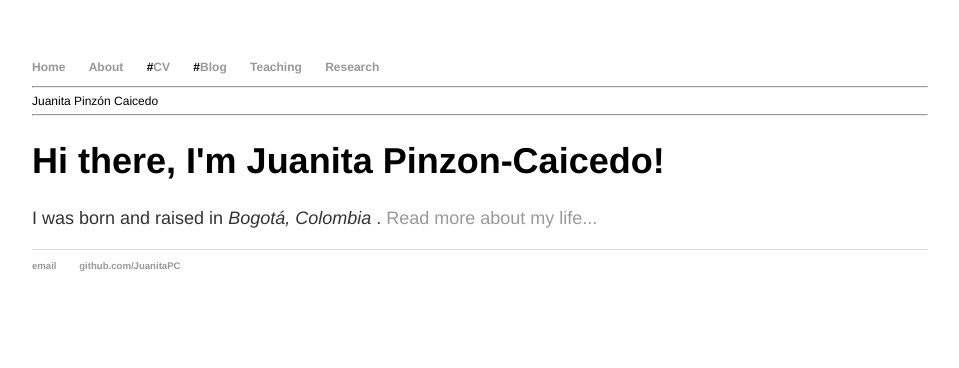
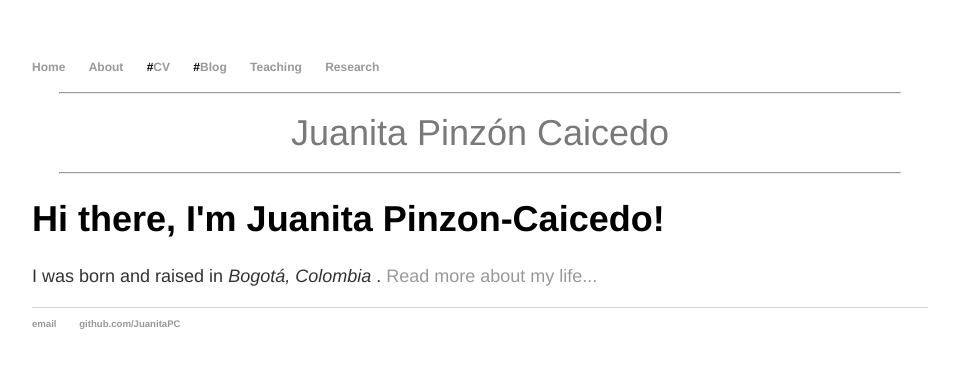
Before and after one commit to JuanitaPC/JuanitaPC.github.io, a Jekyll site: the page built from index.html, in a window 1280 px wide. Shown: the top 368 px of the page, without its empty margins (160-1119 px from the left). Built offline with Jekyll 4.4.1, drawn with Linux system fonts in a browser that asks for light colours.

Commit message:
Update main.css

```diff
--- a/css/main.css
+++ b/css/main.css
@@ -5,6 +5,13 @@ body {
 	font-weight: 300;
 	font-size:12px;
 	color: black;
+}
+header{
+	text-align:center;
+	font-size:36px;
+	margin-right:3%;
+	margin-left:3%;
+	color: rgb(121, 121, 121);
 }
 nav ul, footer ul {
     font-family:'Helvetica', 'Arial', 'Sans-Serif';
```
